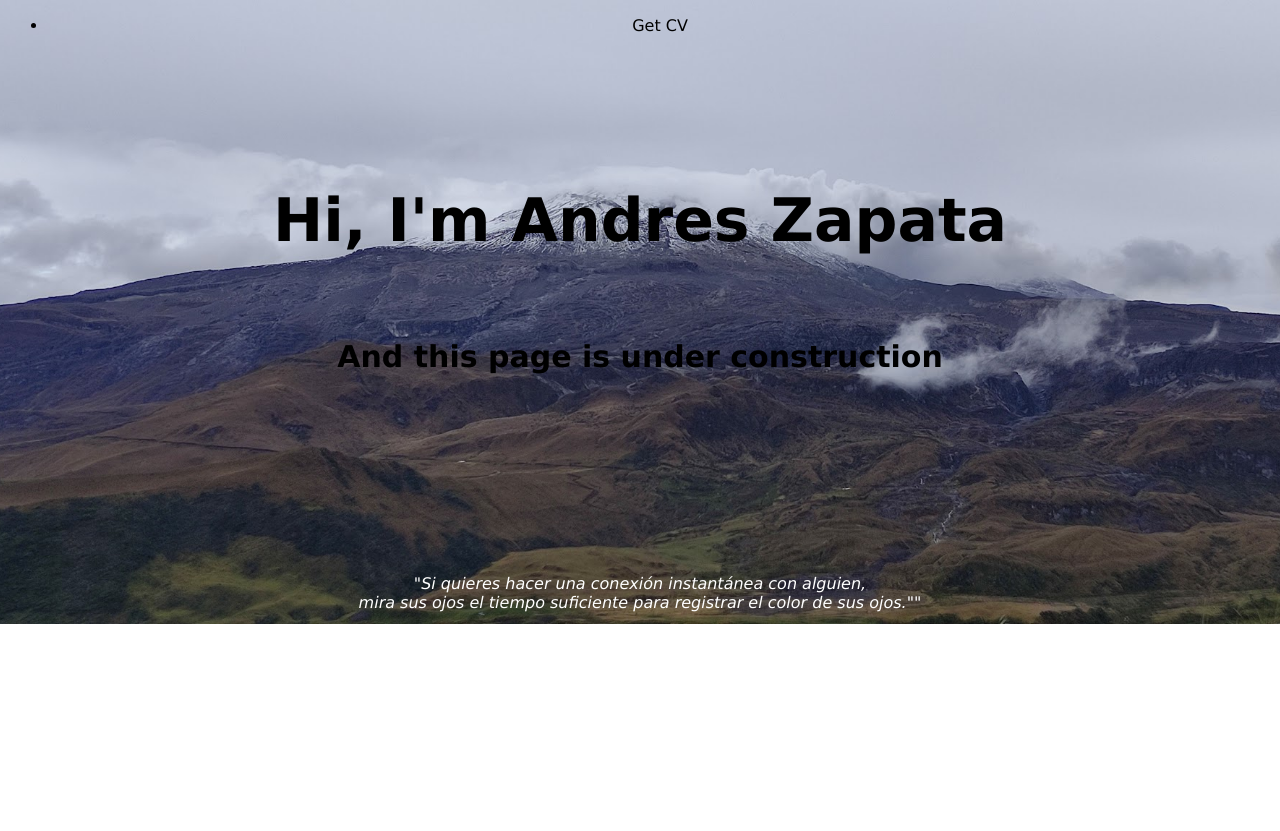
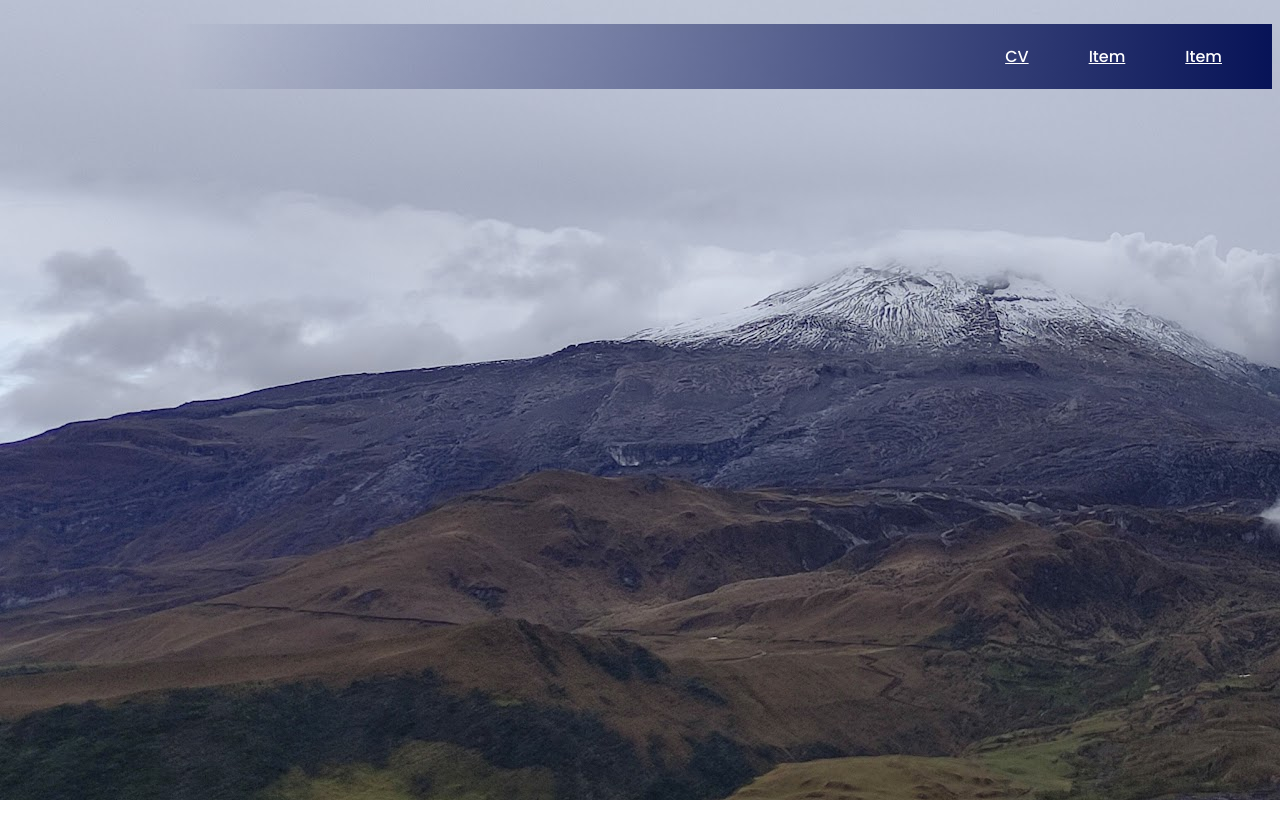
Before and after one commit to AndresZapSoto/andreszapata.github.io, a plain HTML site: page index.html in a window 1280 px wide. After the commit the page ends 800 px from the top, so only its background shows below. Drawn offline with Linux system fonts and the light colour scheme.

Commit message:
Add files via upload
nav bar done

```diff
--- a/index.html
+++ b/index.html
@@ -12,24 +12,24 @@
 
 </head>
 <body>
-<footer>
-    <nav class="Navbar">
-        <ul>
-            <li>Get CV</li>
+<header>
+    <nav>
+        <ul class="nav_list">
+            <li><a href="#">CV</a></li>
+            <li><a href="#">Item</a></li>
+            <li><a href="#">Item</a></li>
         </ul>
     </nav>
-</footer>
+</header>
 
 
-
+<!--
 <h1>Hi, I'm Andres Zapata</h1><br>
 <h2>And this page is under construction</h2>
 <p>"Si quieres hacer una conexión instantánea con alguien, <br>mira sus ojos
     el tiempo suficiente para registrar el color de sus ojos.""
 </p>
-<p>
-    TEXTO DE PRUEBA
-</p>
+-->
 
 </body>
 </html>
--- a/style.css
+++ b/style.css
@@ -1,26 +1,33 @@
+@import url('https://fonts.googleapis.com/css2?family=Poppins:wght@500&display=swap');
+
 body {
     background-image: url('Resources/NevadoRuiz.jpg');
-    background-position: center;
-    background-size: cover;
     background-repeat: no-repeat;
-    position: relative;
     height: 600px;
     font-family: Verdana, Geneva, Tahoma, sans-serif;
-    text-align: center;
 }
-p {
-    width: auto;
-    height: auto;
+
+li {
+    font-family: Poppins, sans-serif;
+    list-style-type: none;
 }
-h1 {
-    font-size: 60px;
-    margin-top: 150px;
+
+.nav_list {
+    display: flex;
+    padding: 20px 20px 20px 800px;
+    background-image: linear-gradient(to right, rgb(7, 19, 87, 0), rgba(7, 19, 87, 1));
+    float: right;
 }
-h2 {
-    font-size: 30px;
+
+.nav_list a {
+    color: white;
+    padding: 0 30px;
 }
-p {
-    margin-top: 200px;
-    color: white;
-    font-style: italic;
+
+.nav_list a:hover {
+    color: rgb(185, 177, 177);
+    font-size: 150%;
+    border-radius: 10px;
+    padding: 30px;
+    background-color: rgb(7, 19, 87);
 }
```
